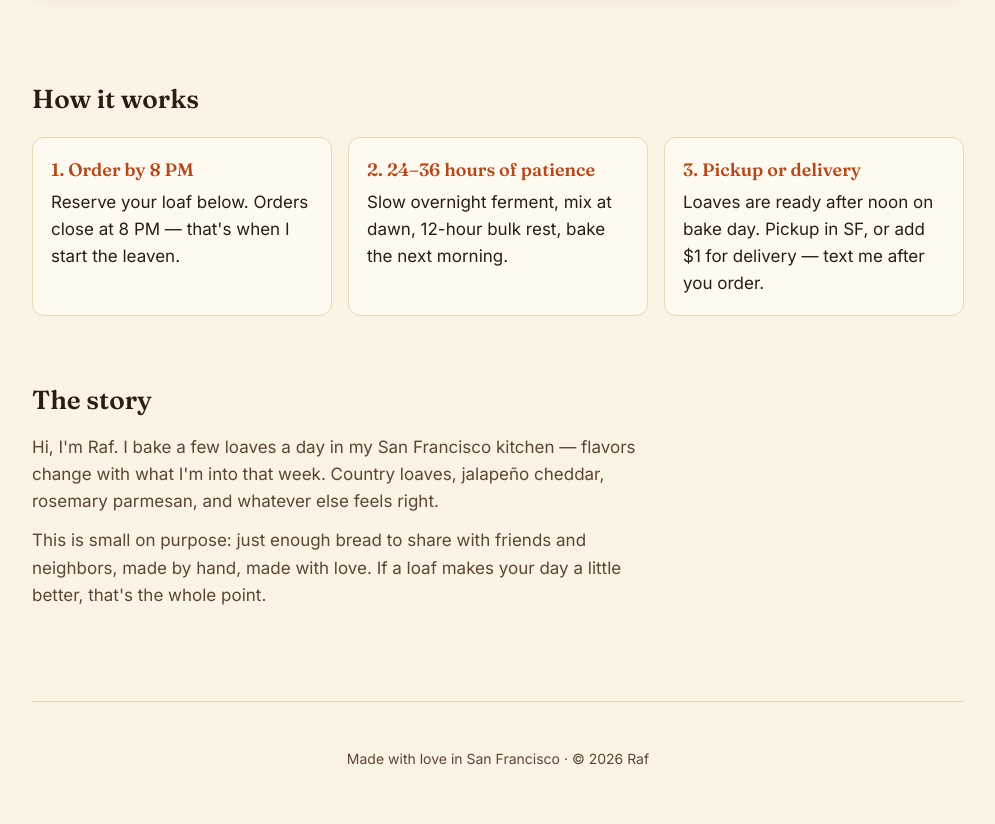
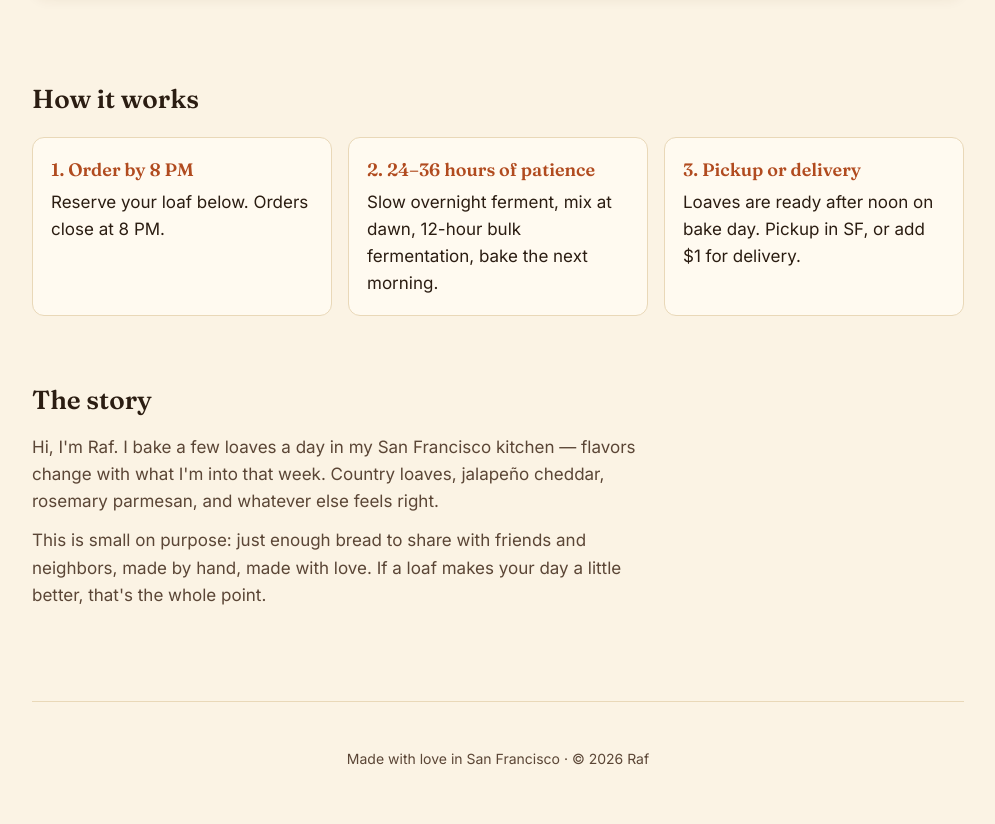
Before and after one commit to rafnicholson/made-with-love-by-raf, a plain HTML site: page index.html in a window 1280 px wide. Shown: the part 1200-2024 px from the top of the page, without its empty margins (142-1137 px from the left). Drawn offline with Linux system fonts and the light colour scheme.

Commit message:
Tighten How it works copy

```diff
--- a/index.html
+++ b/index.html
@@ -49,9 +49,9 @@
     <section class="section" id="how">
       <h2>How it works</h2>
       <ol class="steps">
-        <li><strong>1. Order by 8 PM</strong>Reserve your loaf below. Orders close at 8 PM — that's when I start the leaven.</li>
-        <li><strong>2. 24–36 hours of patience</strong>Slow overnight ferment, mix at dawn, 12-hour bulk rest, bake the next morning.</li>
-        <li><strong>3. Pickup or delivery</strong>Loaves are ready after noon on bake day. Pickup in SF, or add $1 for delivery — text me after you order.</li>
+        <li><strong>1. Order by 8 PM</strong>Reserve your loaf below. Orders close at 8 PM.</li>
+        <li><strong>2. 24–36 hours of patience</strong>Slow overnight ferment, mix at dawn, 12-hour bulk fermentation, bake the next morning.</li>
+        <li><strong>3. Pickup or delivery</strong>Loaves are ready after noon on bake day. Pickup in SF, or add $1 for delivery.</li>
       </ol>
     </section>
 
```
